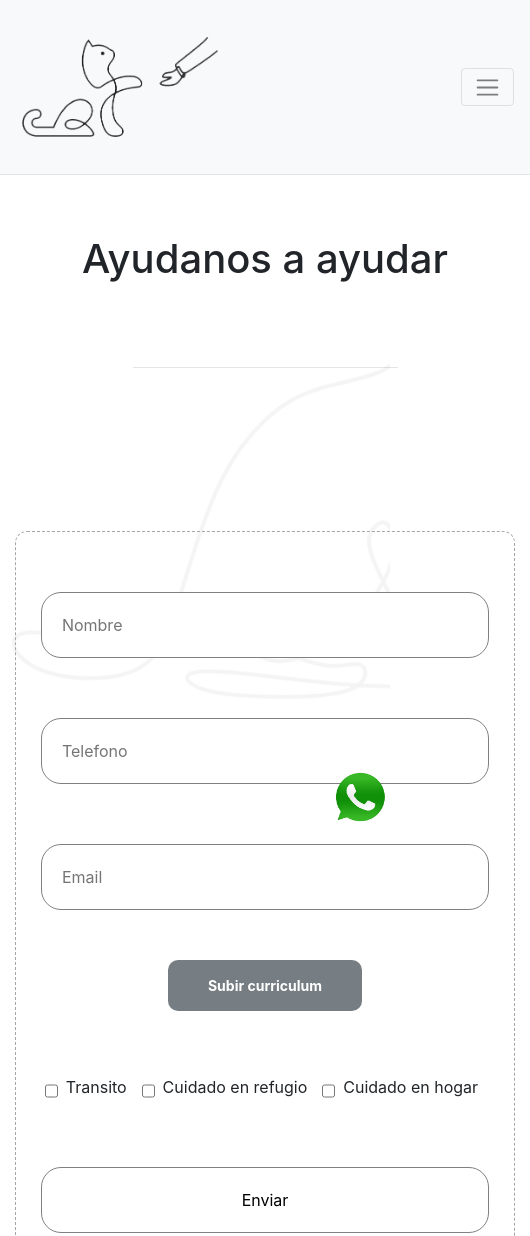
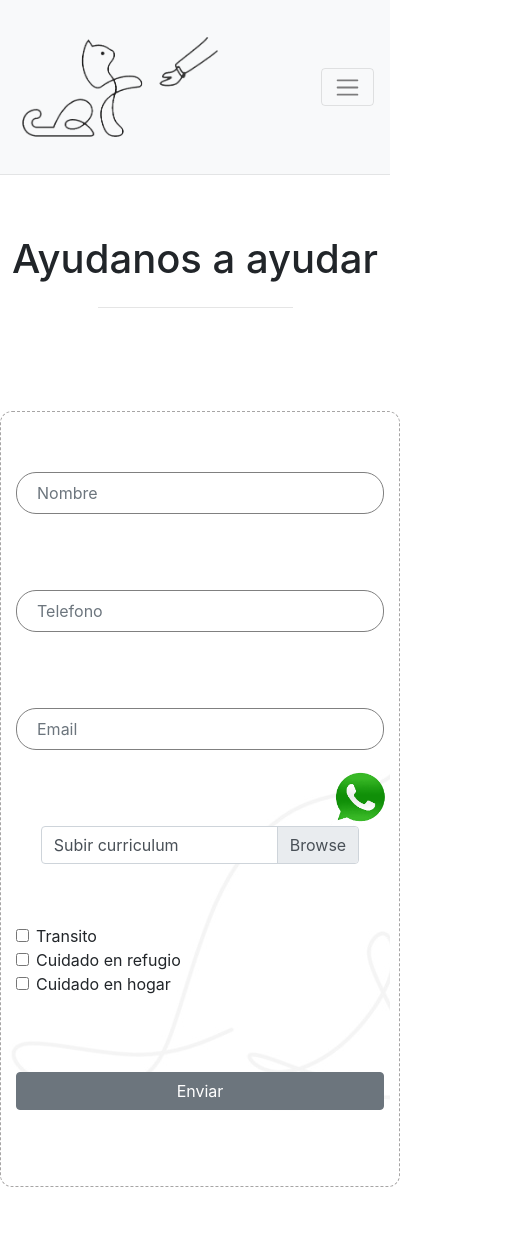
Before and after one commit to SalasFacundo/MichiSave, a plain HTML site: page voluntariado.html in a window 390 px wide. Shown: the top 1236 px of the page, 530 px wide, since content can reach past the window. Drawn offline with nearby package versions, Linux system fonts and the light colour scheme.

Commit message:
pagina de voluntariado con bootstrap y responsiva finalizada

```diff
--- a/css/voluntariado.css
+++ b/css/voluntariado.css
@@ -6,17 +6,13 @@
 }
 
 .pagina{
-    display: grid;
-    grid-template-columns: 1fr;
-    grid-column: 1/6;
-    width: 100%;
     background-image: url("../img/gatosFondo.jpg");
     background-attachment: fixed;
-    margin: auto;
     position: relative;
     min-height: 100vh;
     padding-bottom: 200px;
 }
+
 
 .header,
 .title,
@@ -51,7 +47,10 @@
 /* FIN MAQUETADO CSS GRID */
 
 .title{
-    margin: 60px auto;
+    display: flex;
+    justify-content: center;
+    margin-top: 60px;
+
 }
 
 #separador{
@@ -77,11 +76,11 @@
     margin-top: 120px;
 }
 
-form{
+/* form{
     float: left;
     width: 90%;
     height: 100%;
-}
+} */
 
 input[type=text],input[type=number], input[type=email], textarea, button{
     display: block;
@@ -96,9 +95,9 @@ input[type=text],input[type=number], input[type=email], textarea, button{
     resize:none;
 }
 
-input[type=file]{
+/* input[type=file]{
     display: none;
-}
+} */
 
 #file{
 
@@ -147,3 +146,61 @@ input[type=number]::-webkit-inner-spin-button {
 iframe{
     width: 200%;
 }
+
+
+/* .estilosForm{
+    display: flex;
+    justify-content: center;
+    background-color: red;
+}
+
+.estilosForm input, .estilosForm textarea {
+    width: 100%;
+}
+ */
+
+
+
+/* .form-group{
+    background-color: green;
+    width: 100%;
+}
+ */
+
+ form{
+    margin: auto;
+    margin-top: 60px;
+    width: 40%;
+    display: flex;
+    justify-content: center;
+    flex-direction: column;
+    border: 1px solid rgb(167, 165, 165);
+    border-style: dashed;
+    border-radius: 12px;
+    min-width: 400px;
+ }
+
+ form > input{
+    width: 100%;
+ }
+
+ .modificarFormGroup{
+    display: flex;
+    justify-content: center;
+ }
+
+ .checkGroup{
+    display: flex;
+    justify-content: start;
+ }
+
+ .modificarFile{
+    margin: 60px auto;
+    width: 80%;
+ }
+
+ @media (width<1052px){
+    form{
+        width: 400px;
+     }
+ }
--- a/voluntariado.html
+++ b/voluntariado.html
@@ -13,8 +13,6 @@
 </head>
 
 <body>
-
-    <div class="pagina">
         <nav class="navbar navbar-expand-sm bg-light navbar-light modificarNavbar">
             <a class="navbar-brand" href="#"><img src="img/logo2.png" alt=""> </a>
 
@@ -50,29 +48,59 @@
         <div id="separador">
             <hr>
         </div>
-        <div class="container">
-            <div id="formulario">
-                <form action="">
-                    <form action="">
-                        <input type="text" nane="" id="nombre" placeholder="Nombre">
-                        <input type="number" name="" id="telefono" placeholder="Telefono">
-                        <input type="email" name="" id="email" placeholder="Email">
+        <div class="pagina">
+        <form>
+            <div class="form-group modificarFormGroup">
+                <div class="col-sm-10">
+                    <input type="text" class="form-control" id="inputtext3" placeholder="Nombre">
+                </div>
+            </div>
+            <div class="form-group modificarFormGroup">
+                <div class="col-sm-10">
+                    <input type="text" class="form-control" id="inputtext3" placeholder="Telefono">
+                </div>
+            </div>
+            <div class="form-group modificarFormGroup">
+                <div class="col-sm-10">
+                    <input type="text" class="form-control" id="inputtext3" placeholder="Email">
+                </div>
+            </div>
+            <div class="custom-file modificarFile">
+                <input type="file" class="custom-file-input" id="validatedCustomFile" required>
+                <label class="custom-file-label" for="validatedCustomFile">Subir curriculum</label>
+                <div class="invalid-feedback">Example invalid custom file feedback</div>
+              </div>
+            <div class="form-group modificarFormGroup">
+                <div class="col-sm-10">
+                    <div class="form-check">
+                        <input class="form-check-input" type="checkbox" id="gridCheck1">
+                        <label class="form-check-label" for="gridCheck1">
+                            Transito
+                        </label>
+                    </div>
+                    <div class="form-check">
+                        <input class="form-check-input" type="checkbox" id="gridCheck1">
+                        <label class="form-check-label" for="gridCheck1">
+                            Cuidado en refugio
+                        </label>
+                    </div>
+                    <div class="form-check">
+                        <input class="form-check-input" type="checkbox" id="gridCheck1">
+                        <label class="form-check-label" for="gridCheck1">
+                            Cuidado en hogar
+                        </label>
+                    </div>
+                </div>
+            </div>
+            <div class="form-group modificarFormGroup">
+                <div class="col-sm-10">
+                    <button type="submit" class="btn btn-secondary">Enviar</button>
+                </div>
+            </div>
+        </form>
 
-                        <div id="file">
-                            <label for="filee">Subir curriculum</label>
-                            <input type="file" name="" id="filee">
-                        </div>
 
-                        <div id="checkboxs">
-                            <input type="checkbox" name="" id="transito" value="asds"><label for="transito">Transito</label>
-                            <input type="checkbox" name="" id="refugio"><label for="refugio">Cuidado en refugio</label>
-                            <input type="checkbox" name="" id="hogar"><label for="hogar">Cuidado en hogar</label>
-                        </div>
 
-                        <button type="submit">Enviar</button>
-                    </form>
-                </form>
-            </div>
 
             <footer class="footer">
 
```
